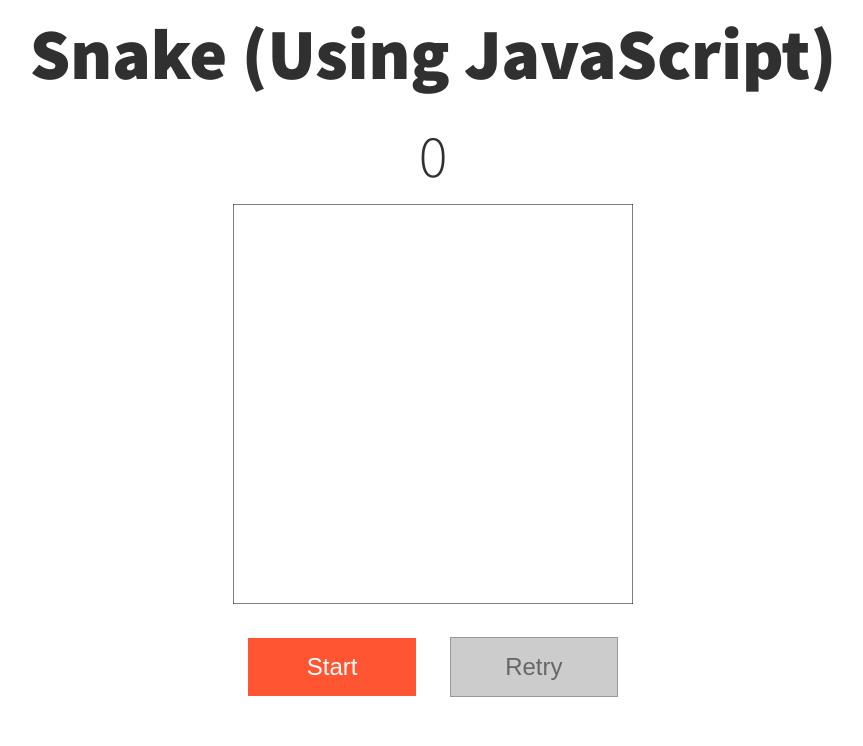
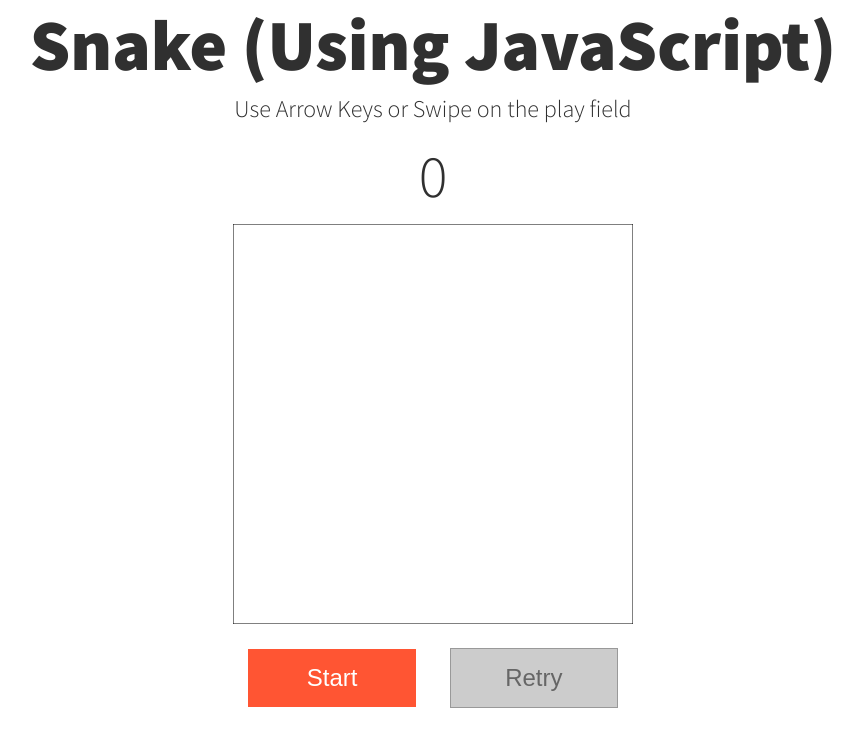
Before and after one commit to Refactored236/Snake-JavaScript, a plain HTML site: page index.html in a window 1280 px wide. Shown: the whole page, without its empty margins (207-1070 px from the left). Drawn offline with Linux system fonts and the light colour scheme.

Commit message:
adds instructions

```diff
--- a/css/style.css
+++ b/css/style.css
@@ -49,7 +49,7 @@ body {
 }
 
 section {
-    padding-top: 1em;
+    padding-top: .5em;
 }
 
 /* Typography */
@@ -87,6 +87,10 @@ h3 {
     font-size: var(--fs-h2);
 }
 
+.instructions{
+    font-size: var(--fs-h3);;
+}
+
 .game__board {
     width: 400px;
     height: 400px;
--- a/index.html
+++ b/index.html
@@ -14,6 +14,7 @@
     </section>
 
     <section class="game">
+        <div class="instructions">Use Arrow Keys or Swipe on the play field</div>
         <div id="score" class="score">0</div>
         <canvas class="game__board" id="gameBoard"width="400" height="400">        </canvas>
         <section class="user-interaction">
```
